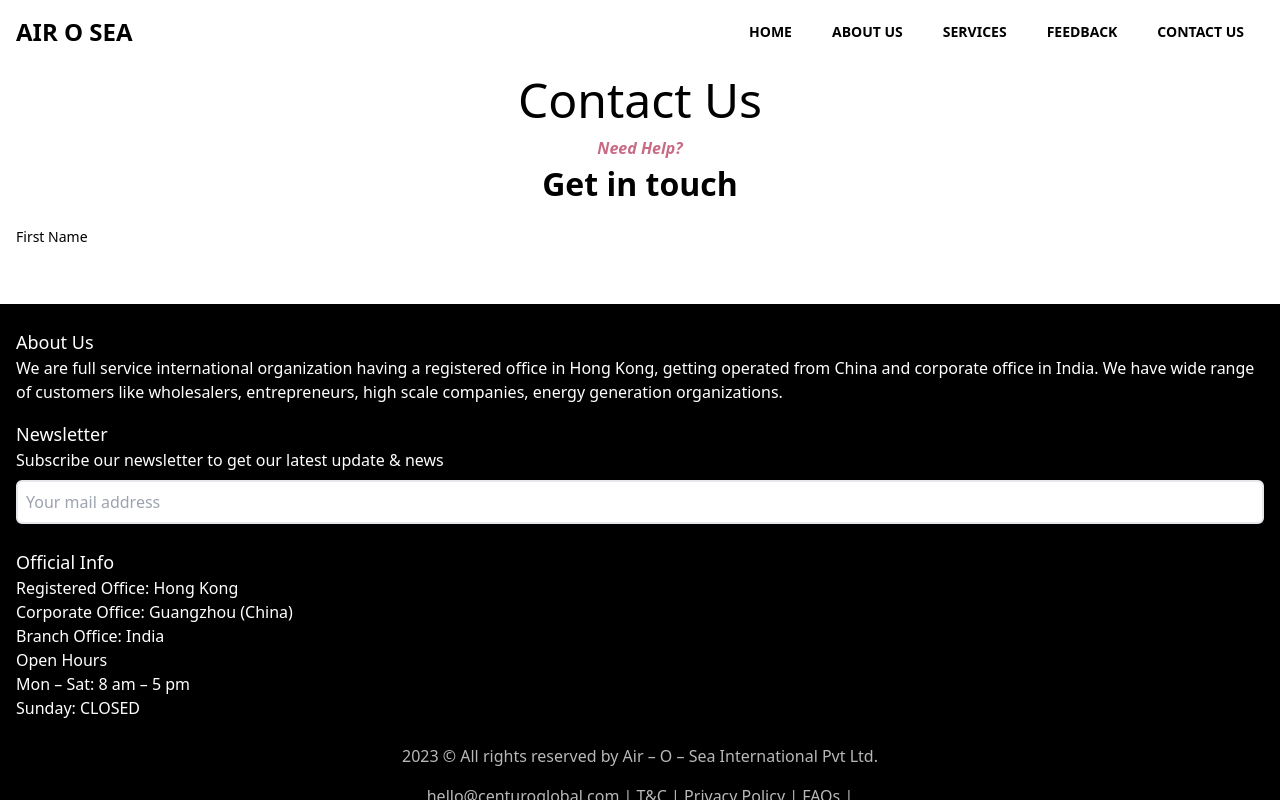
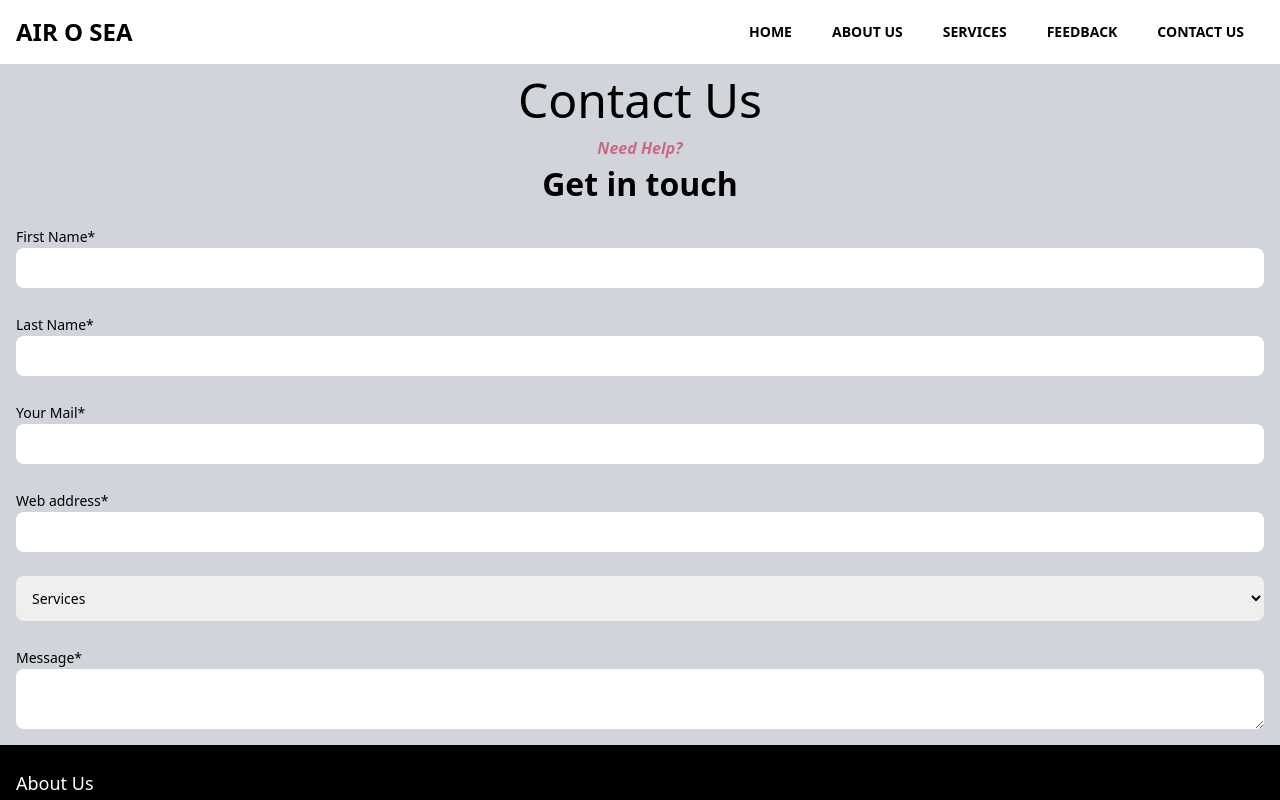
Before and after one commit to programmerpranit/air-o-sea, a Next.js app: page / in a window 1280 px wide. Built offline with nearby package versions, Linux system fonts and the light colour scheme.

Commit message:
contact form completed

```diff
--- a/components/Contactus.js
+++ b/components/Contactus.js
@@ -1,29 +1,86 @@
 export default function Contactus() {
   return (
-    <div className="flex flex-col bg-bg">
+    <div className="flex flex-col bg-gray-300">
       <div>
-
         <h1 className="text-black text-center">Contact Us</h1>
       </div>
       <div>
         <h5 className="font-bold text-primary italic text-center">
           Need Help?
         </h5>
-        <h2 className="text-center font-bold text-black">
-          Get in touch
-        </h2>
+        <h2 className="text-center font-bold text-black">Get in touch</h2>
       </div>
       <div>
         <div className="m-2 p-2">
-          <label for="first_name" class=" mb-2 text-sm font-medium">
-            First Name
+          <label for="first_name" className=" mb-2 text-sm font-medium">
+            First Name*
           </label>
           <input
             type="text"
             id="first_name"
-            class="bg-white   text-sm rounded-lg   block w-full p-2.5"
-            required
+            className="bg-white   text-sm rounded-lg   block w-full p-2.5"
           />
+        </div>
+        <div className="m-2 p-2">
+          <label for="first_name" className=" mb-2 text-sm font-medium">
+            Last Name*
+          </label>
+          <input
+            type="text"
+            id="last_name"
+            className="bg-white   text-sm rounded-lg   block w-full p-2.5"
+          />
+        </div>
+        <div className="m-2 p-2">
+          <label for="first_name" className=" mb-2 text-sm font-medium">
+            Your Mail*
+          </label>
+          <input
+            type="email"
+            id="your_email"
+            className="bg-white   text-sm rounded-lg   block w-full p-2.5"
+          />
+        </div>
+        <div className="m-2 p-2">
+          <label for="first_name" className="mb-4 text-sm font-medium">
+            Web address*
+          </label>
+          <input
+            type="text"
+            id="web_address"
+            className="bg-white   text-sm rounded-lg   block w-full p-2.5"
+          />
+        </div>
+        <div className="m-2  p-2 rounded-lg">
+          <select className="p-3 w-full rounded-lg text-sm">
+            <option className="" selected>
+              Services
+            </option>
+            <option className="" value="">
+              EPC
+            </option>
+            <option className="" value="">
+              Import and Export Services
+            </option>
+            <option className="" value="">
+              Advertisement Equipment
+            </option>
+            <option className="" value="">
+              Plan New Small Scale Business Setup
+            </option>
+            <option className="" value="">
+              Government Projexts
+            </option>
+            <option className="" value="">
+              International Joint Venture Projects
+            </option>
+          </select>
+        </div>
+        <div className="m-2 p-2">
+          <label for="first_name" className="mb-4 text-sm font-medium">
+            Message*
+          </label>
+          <textarea className="bg-white   text-sm rounded-lg   block w-full p-2.5"></textarea>
         </div>
       </div>
     </div>
--- a/components/Home.js
+++ b/components/Home.js
@@ -2,7 +2,9 @@
 export default function Home() {
   return (
     <div>
-
+      <div>
+        <h3 className="text-bold" >Our Platform Offers</h3>
+      </div>
     </div>
   )
 }
--- a/components/Navbar.js
+++ b/components/Navbar.js
@@ -79,11 +79,11 @@ function MobileNav({ open, setOpen, user }) {
   );
 }
 
-export default function Navbar({ user }) {
+export default function Navbar() {
   const [open, setOpen] = useState(false);
   return (
-    <nav className="flex filter bg-white px-4 py-4 h-20 items-center pcontainer">
-      <MobileNav open={open} setOpen={setOpen} user={user} />
+    <nav className="flex filter bg-white px-4 py-4 h-20 items-center ">
+      <MobileNav open={open} setOpen={setOpen} />
       <div className="w-3/12 flex items-center">
         <a className="text-2xl font-semibold" href="#">
           AIR O SEA
```
